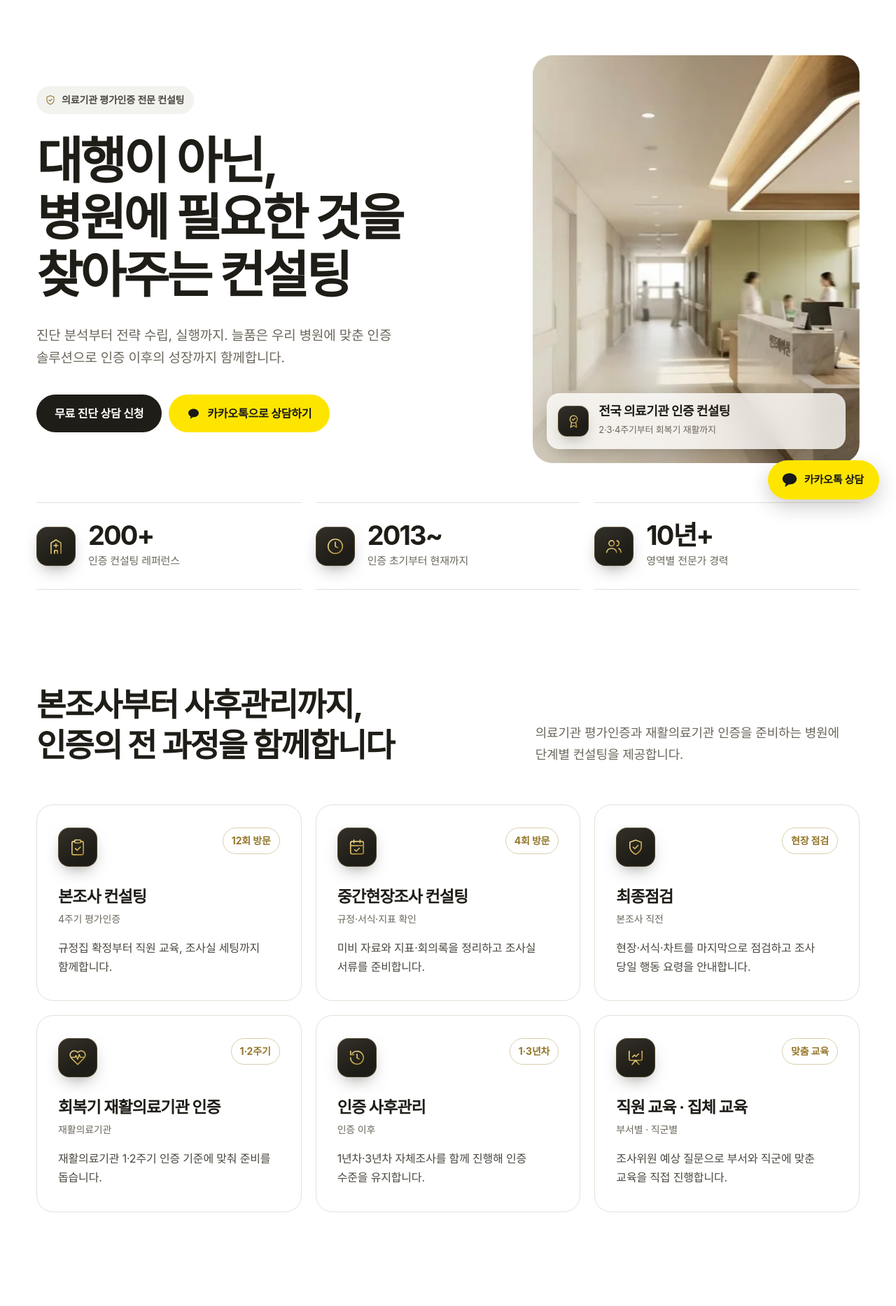
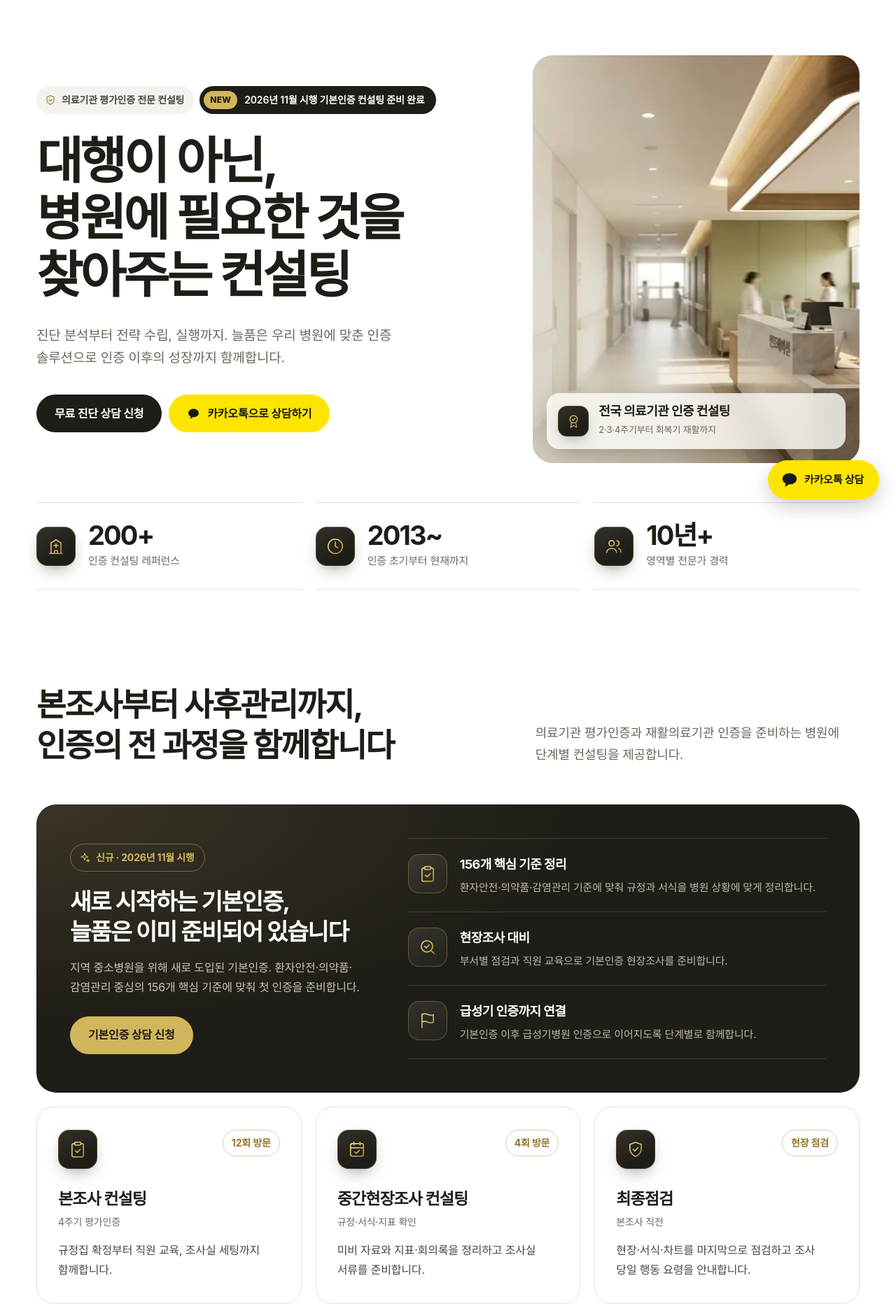
Before and after one commit to dornr330/npconsulting-site, a plain HTML site: page index.html in a window 1280 px wide. Shown: the part 62-1929 px from the top of the page at 70% size. Drawn offline with Linux system fonts and the light colour scheme; a web font is replaced by a local one.

Commit message:
기본인증(2026년 11월 시행) 컨설팅 안내 추가
히어로 NEW 배지, 서비스 섹션 기본인증 소개 블록, 상담 분야 옵션 추가, 아이콘 직선 표시 수정

Co-Authored-By: Claude Opus 5.5 <noreply@anthropic.com>
Claude-Session: https://claude.ai/code/session_011szRnatoz424ZDrrUK2o3A

```diff
--- a/index.html
+++ b/index.html
@@ -4,7 +4,7 @@
 <meta charset="utf-8">
 <meta name="viewport" content="width=device-width, initial-scale=1">
 <title>늘품컨설팅 | 의료기관 평가인증 전문 컨설팅</title>
-<meta name="description" content="늘품컨설팅은 의료기관 평가인증 전문 컨설팅 기업입니다. 4주기 본조사·중간현장조사·최종점검·회복기 재활 인증까지, 200+ 인증 컨설팅 레퍼런스.">
+<meta name="description" content="늘품컨설팅은 의료기관 평가인증 전문 컨설팅 기업입니다. 4주기 본조사·중간현장조사·최종점검·회복기 재활 인증, 2026년 신규 기본인증까지, 200+ 인증 컨설팅 레퍼런스.">
 <meta property="og:type" content="website">
 <meta property="og:title" content="늘품컨설팅 | 의료기관 평가인증 전문 컨설팅">
 <meta property="og:description" content="대행이 아닌, 병원에 필요한 것을 찾아주는 인증 컨설팅. 200+ 인증 컨설팅 레퍼런스.">
@@ -41,6 +41,19 @@ button,input,select,textarea{font-family:inherit;font-size:inherit;color:inherit
 .bdg-dark{background:linear-gradient(150deg,rgba(255,255,255,.09),rgba(255,255,255,.02));box-shadow:inset 0 0 0 1px rgba(210,182,92,.32)}
 .sec-head{display:grid;grid-template-columns:7fr 5fr;gap:20px 64px;align-items:end;margin-bottom:56px}
 .sec-head .lead{margin-top:0}
+.hero-pills{display:flex;flex-wrap:wrap;gap:8px}
+.hero-new{display:inline-flex;align-items:center;gap:10px;padding:6px 16px 6px 6px;border-radius:999px;background:var(--ink);color:var(--paper);font-size:14px;font-weight:600;text-decoration:none}
+.hero-new span{padding:3px 9px;border-radius:999px;background:var(--brass-hi);color:var(--ink);font-size:12px;font-weight:800;letter-spacing:.02em}
+.hero-new:hover{background:#3A362B}
+.basic{margin-bottom:20px;display:grid;grid-template-columns:5fr 7fr;gap:32px 56px;align-items:center;padding:48px;border-radius:28px;color:var(--paper);background:radial-gradient(120% 140% at 0% 0%,#3A3426 0%,#1F1D17 55%)}
+.basic-tag{display:inline-flex;align-items:center;gap:8px;padding:7px 14px 7px 12px;border-radius:999px;border:1px solid rgba(210,182,92,.45);color:var(--brass-hi);font-size:14px;font-weight:700}
+.basic h3{margin-top:22px;font-size:clamp(26px,2.6vw,36px);font-weight:700;line-height:1.3;letter-spacing:-0.045em}
+.basic-copy>p:not(.basic-tag){margin-top:16px;color:#C9C4B4;font-size:16px}
+.basic .btn{margin-top:28px}
+.basic-pts{display:flex;flex-direction:column;border-top:1px solid rgba(255,255,255,.14)}
+.basic-pts li{display:flex;gap:18px;align-items:flex-start;padding:22px 0;border-bottom:1px solid rgba(255,255,255,.14)}
+.basic-pts h4{margin:0;font-size:18px;font-weight:700;letter-spacing:-0.03em}
+.basic-pts p{margin-top:4px;font-size:15px;color:#BDB8A8}
 /* header */
 .hd{position:sticky;top:0;z-index:50;background:rgba(255,255,255,.82);-webkit-backdrop-filter:saturate(1.6) blur(14px);backdrop-filter:saturate(1.6) blur(14px);border-bottom:1px solid transparent;transition:border-color .2s}
 .hd.is-scrolled{border-bottom-color:var(--line)}
@@ -216,6 +229,7 @@ button,input,select,textarea{font-family:inherit;font-size:inherit;color:inherit
  .hd-nav,.hd-cta{display:none}.hd-menu{display:inline-flex}
  .split,.stmt-in,.app-in,.contact-in,.hero-row,.hero-media,.hero-grid,.sec-head{grid-template-columns:1fr}
  .hero-img{aspect-ratio:4/3 !important}
+ .basic{grid-template-columns:1fr;padding:32px}
  .svc-grid,.why-grid{grid-template-columns:repeat(2,minmax(0,1fr))}
  .why-band{grid-template-columns:1fr 1fr}.why-note{grid-column:1/-1}
  .svc-aside{position:static}.svc-aside .ph{display:none}
@@ -236,6 +250,7 @@ button,input,select,textarea{font-family:inherit;font-size:inherit;color:inherit
  .why-band{grid-template-columns:1fr}.why-band .ph{min-height:220px}.why-band .ph-2{display:none}
  .sec-head{margin-bottom:36px}
  .hero-chip{left:12px;right:12px;bottom:12px}
+ .basic{padding:26px 22px}.hero-new{font-size:13px}
  .svc{grid-template-columns:1fr;gap:8px;padding:24px 0}.svc-tag{justify-self:start}
  .svc h3{font-size:21px}
  .why-grid{grid-template-columns:1fr}
@@ -291,7 +306,7 @@ button,input,select,textarea{font-family:inherit;font-size:inherit;color:inherit
 </style>
 </head>
 <body>
-<svg width="0" height="0" style="position:absolute" aria-hidden="true" focusable="false"><defs><linearGradient id="np-gold" x1="0" y1="0" x2="1" y2="1"><stop offset="0" stop-color="#F1DE9A"/><stop offset=".55" stop-color="#D2B65C"/><stop offset="1" stop-color="#A9872F"/></linearGradient></defs></svg>
+<svg width="0" height="0" style="position:absolute" aria-hidden="true" focusable="false"><defs><linearGradient id="np-gold" gradientUnits="userSpaceOnUse" x1="2" y1="2" x2="22" y2="22"><stop offset="0" stop-color="#F1DE9A"/><stop offset=".55" stop-color="#D2B65C"/><stop offset="1" stop-color="#A9872F"/></linearGradient></defs></svg>
 <header class="hd" id="top">
   <div class="wrap hd-in">
     <a class="hd-logo" href="#top" aria-label="늘품컨설팅 처음으로"><img src="neulpum-logo.png" alt="늘품 NEULPUM Medical Total Solutions"></a>
@@ -314,7 +329,10 @@ button,input,select,textarea{font-family:inherit;font-size:inherit;color:inherit
   <div class="wrap">
     <div class="hero-grid">
       <div class="hero-copy">
-        <p class="hero-badge"><svg width="16" height="16" viewBox="0 0 24 24" fill="none" stroke="currentColor" stroke-width="1.6" stroke-linecap="round" stroke-linejoin="round" aria-hidden="true"><path d="M12 21.5s7.5-3.6 7.5-9.6V5.6L12 2.8 4.5 5.6v6.3c0 6 7.5 9.6 7.5 9.6z"/><path d="m8.8 12 2.2 2.2 4.2-4.4"/></svg>의료기관 평가인증 전문 컨설팅</p>
+        <div class="hero-pills">
+          <p class="hero-badge"><svg width="16" height="16" viewBox="0 0 24 24" fill="none" stroke="currentColor" stroke-width="1.6" stroke-linecap="round" stroke-linejoin="round" aria-hidden="true"><path d="M12 21.5s7.5-3.6 7.5-9.6V5.6L12 2.8 4.5 5.6v6.3c0 6 7.5 9.6 7.5 9.6z"/><path d="m8.8 12 2.2 2.2 4.2-4.4"/></svg>의료기관 평가인증 전문 컨설팅</p>
+          <a class="hero-new" href="#basic"><span>NEW</span>2026년 11월 시행 기본인증 컨설팅 준비 완료</a>
+        </div>
         <h1 class="hero-title"><span class="ln"><span>대행이 아닌,</span></span><span class="ln"><span>병원에 필요한 것을</span></span><span class="ln"><span>찾아주는 컨설팅</span></span></h1>
         <p class="hero-lead">진단 분석부터 전략 수립, 실행까지. 늘품은 우리 병원에 맞춘 인증 솔루션으로 인증 이후의 성장까지 함께합니다.</p>
         <div class="hero-cta">
@@ -341,6 +359,19 @@ button,input,select,textarea{font-family:inherit;font-size:inherit;color:inherit
       <h2 class="h2">본조사부터 사후관리까지,<br>인증의 전 과정을 함께합니다</h2>
       <p class="lead">의료기관 평가인증과 재활의료기관 인증을 준비하는 병원에 단계별 컨설팅을 제공합니다.</p>
     </div>
+    <article class="basic" id="basic" aria-labelledby="basic-title">
+      <div class="basic-copy">
+        <p class="basic-tag"><svg width="16" height="16" viewBox="0 0 24 24" fill="none" stroke="currentColor" stroke-width="1.6" stroke-linecap="round" stroke-linejoin="round" aria-hidden="true"><path d="M12 2.5l1.9 5.6 5.6 1.9-5.6 1.9L12 17.5l-1.9-5.6L4.5 10l5.6-1.9z"/><path d="M19 15.5l.8 2.2 2.2.8-2.2.8-.8 2.2-.8-2.2-2.2-.8 2.2-.8z"/></svg>신규 · 2026년 11월 시행</p>
+        <h3 id="basic-title">새로 시작하는 기본인증,<br>늘품은 이미 준비되어 있습니다</h3>
+        <p>지역 중소병원을 위해 새로 도입된 기본인증. 환자안전·의약품·감염관리 중심의 156개 핵심 기준에 맞춰 첫 인증을 준비합니다.</p>
+        <a class="btn btn-brass" href="#contact" data-field="기본인증 컨설팅 (신규)">기본인증 상담 신청</a>
+      </div>
+      <ul class="basic-pts">
+        <li><span class="bdg bdg-dark"><svg class="ic" width="26" height="26" viewBox="0 0 24 24" fill="none" stroke="url(#np-gold)" stroke-width="1.5" stroke-linecap="round" stroke-linejoin="round" aria-hidden="true"><rect x="8" y="2.5" width="8" height="4" rx="1.2"/><path d="M16 4.5h1.5a2 2 0 0 1 2 2V20a2 2 0 0 1-2 2h-11a2 2 0 0 1-2-2V6.5a2 2 0 0 1 2-2H8"/><path d="m9 14 2.2 2.2L15.5 12"/></svg></span><div><h4>156개 핵심 기준 정리</h4><p>환자안전·의약품·감염관리 기준에 맞춰 규정과 서식을 병원 상황에 맞게 정리합니다.</p></div></li>
+        <li><span class="bdg bdg-dark"><svg class="ic" width="26" height="26" viewBox="0 0 24 24" fill="none" stroke="url(#np-gold)" stroke-width="1.5" stroke-linecap="round" stroke-linejoin="round" aria-hidden="true"><circle cx="11" cy="11" r="7.5"/><path d="m20.5 20.5-4.2-4.2"/><path d="m8 11 2 2 4-4"/></svg></span><div><h4>현장조사 대비</h4><p>부서별 점검과 직원 교육으로 기본인증 현장조사를 준비합니다.</p></div></li>
+        <li><span class="bdg bdg-dark"><svg class="ic" width="26" height="26" viewBox="0 0 24 24" fill="none" stroke="url(#np-gold)" stroke-width="1.5" stroke-linecap="round" stroke-linejoin="round" aria-hidden="true"><path d="M4.5 21.5v-18"/><path d="M4.5 4s1.2-1 4-1 4.6 2 7.5 2 3.5-1 3.5-1v10s-.8 1-3.5 1-4.7-2-7.5-2-4 1-4 1"/></svg></span><div><h4>급성기 인증까지 연결</h4><p>기본인증 이후 급성기병원 인증으로 이어지도록 단계별로 함께합니다.</p></div></li>
+      </ul>
+    </article>
     <ul class="svc-grid">
         <li class="svc">
           <div class="svc-top"><span class="bdg"><svg class="ic" width="26" height="26" viewBox="0 0 24 24" fill="none" stroke="url(#np-gold)" stroke-width="1.5" stroke-linecap="round" stroke-linejoin="round" aria-hidden="true"><rect x="8" y="2.5" width="8" height="4" rx="1.2"/><path d="M16 4.5h1.5a2 2 0 0 1 2 2V20a2 2 0 0 1-2 2h-11a2 2 0 0 1-2-2V6.5a2 2 0 0 1 2-2H8"/><path d="m9 14 2.2 2.2L15.5 12"/></svg></span><span class="svc-tag">12회 방문</span></div>
@@ -524,7 +555,7 @@ button,input,select,textarea{font-family:inherit;font-size:inherit;color:inherit
       </div>
       <div class="f-row">
         <label>연락처<input type="tel" name="tel" required></label>
-        <label>상담 분야<select name="field"><option>본조사 컨설팅 (4주기)</option><option>중간현장조사 컨설팅</option><option>최종점검 컨설팅</option><option>회복기 재활의료기관 인증</option><option>손위생 모니터링 앱 도입</option><option>기타 / 미정</option></select></label>
+        <label>상담 분야<select name="field"><option>본조사 컨설팅 (4주기)</option><option>기본인증 컨설팅 (신규)</option><option>중간현장조사 컨설팅</option><option>최종점검 컨설팅</option><option>회복기 재활의료기관 인증</option><option>손위생 모니터링 앱 도입</option><option>기타 / 미정</option></select></label>
       </div>
       <label>문의 내용<textarea name="msg" rows="3" placeholder="인증 예정 시기, 병상 규모, 현재 준비 상황을 적어 주세요."></textarea></label>
       <label class="f-agree"><input type="checkbox" name="agree" required>개인정보 수집·이용에 동의합니다. (필수)</label>
@@ -560,6 +591,7 @@ button,input,select,textarea{font-family:inherit;font-size:inherit;color:inherit
   btn.addEventListener('click',function(){var open=nav.hasAttribute('hidden');if(open)nav.removeAttribute('hidden');else nav.setAttribute('hidden','');btn.setAttribute('aria-expanded',open?'true':'false')});
   nav.addEventListener('click',function(e){if(e.target.closest('a')){nav.setAttribute('hidden','');btn.setAttribute('aria-expanded','false')}});
   var f=document.querySelector('.np-form');
+  document.querySelectorAll('[data-field]').forEach(function(a){a.addEventListener('click',function(){var sel=f.querySelector('select[name=field]');sel.value=a.getAttribute('data-field');});});
   f.addEventListener('submit',function(e){e.preventDefault();var d=new FormData(f);
     var subject='[홈페이지 상담 신청] '+(d.get('org')||'')+' - '+(d.get('field')||'');
     var lines=['기관명: '+(d.get('org')||''),'담당자: '+(d.get('name')||''),'연락처: '+(d.get('tel')||''),'상담 분야: '+(d.get('field')||''),'','문의 내용:',(d.get('msg')||'')];
```
